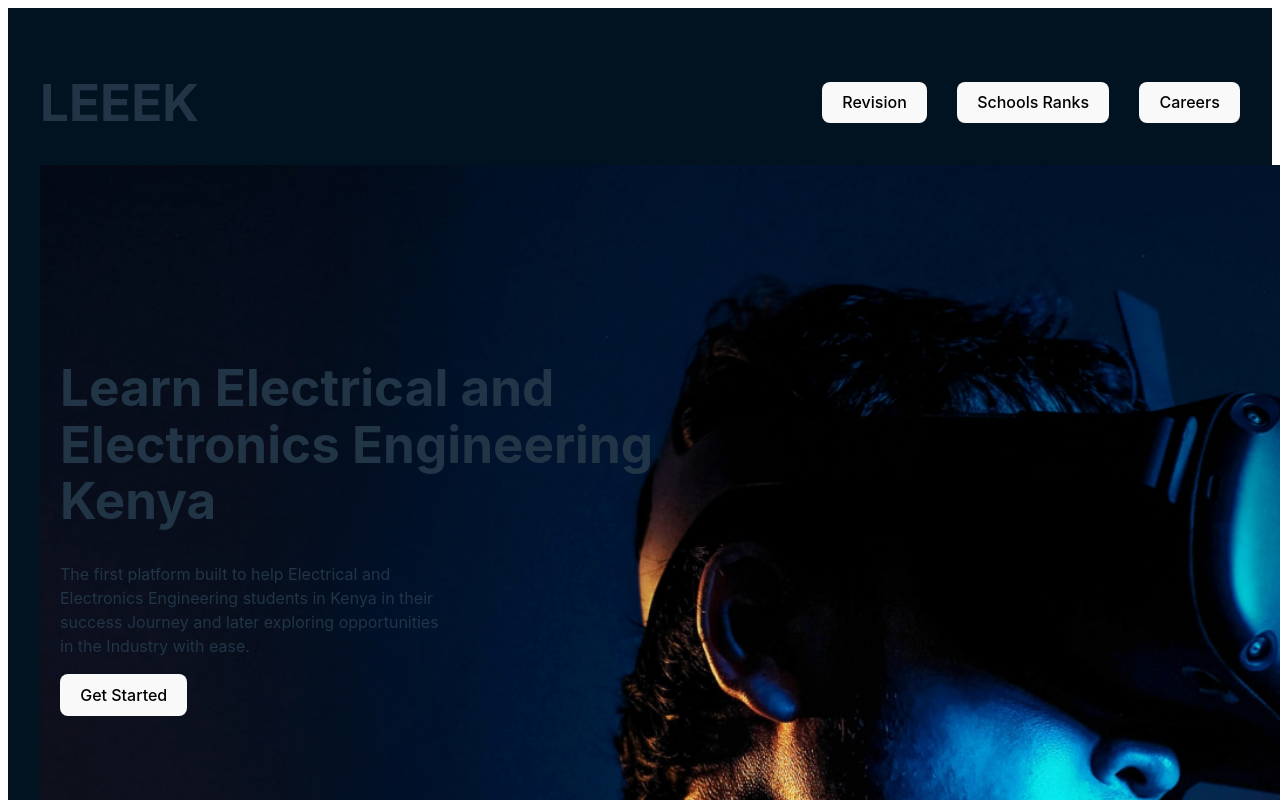
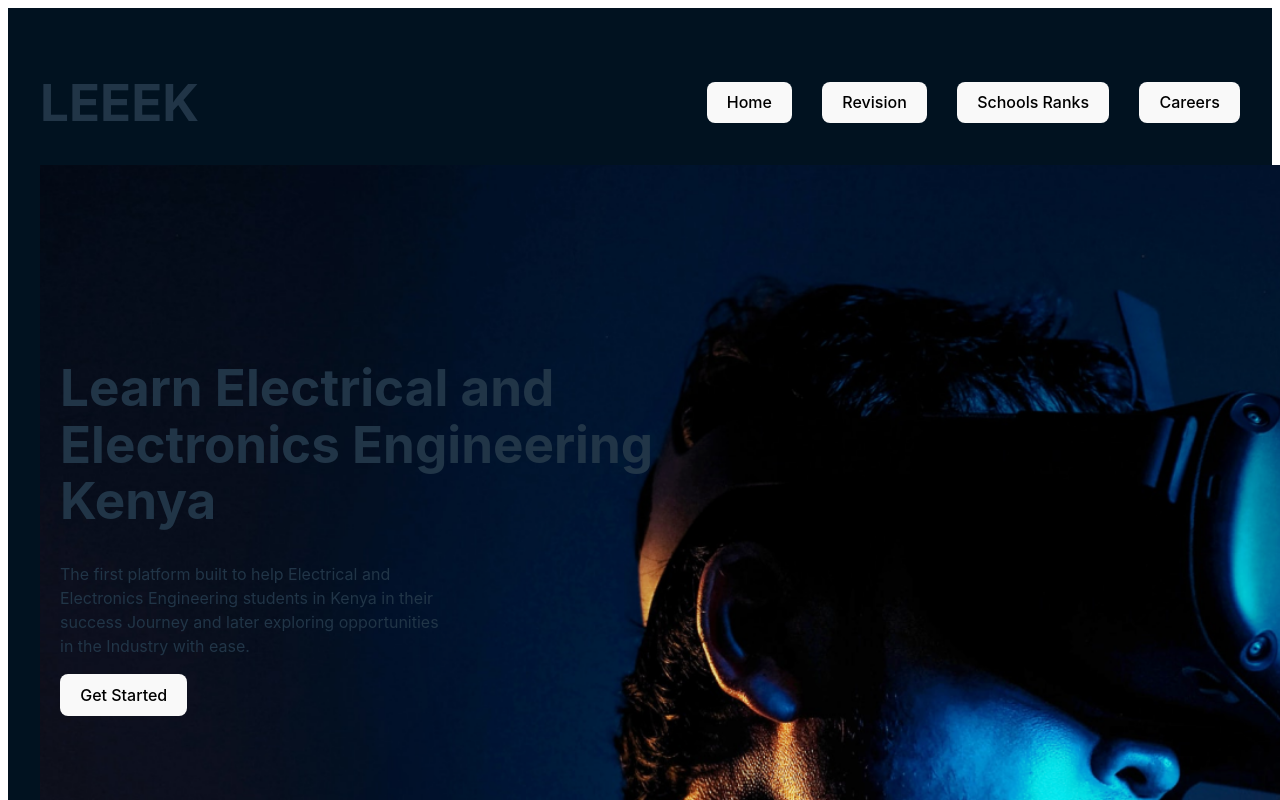
Before and after one commit to PsammystPrime/Electrical-Engineering-Course-App, a React (Vite) app in the folder learn/: page / in a window 1280 px wide. Shown: the top 800 px of the page. Built offline with nearby package versions, Linux system fonts and the light colour scheme.

Commit message:
create home button

```diff
--- a/learn/src/App.jsx
+++ b/learn/src/App.jsx
@@ -8,6 +8,9 @@ export function Nav() {
     <div className="nav">
       <h1>LEEEK</h1>
       <ul className="navLinks">
+        <Link to="/">
+          <button>Home</button>
+        </Link>
         <Link to="revision">
           <button>{name}</button>
         </Link>
--- a/learn/src/Courses.jsx
+++ b/learn/src/Courses.jsx
@@ -10,6 +10,9 @@ export function Nav() {
       <h1>LEEEK</h1>
       <ul className="navLinks">
         <Link to="/">
+          <button>Home</button>
+        </Link>
+        <Link to="revision">
           <button>{name}</button>
         </Link>
         <Link to="schools">
```
